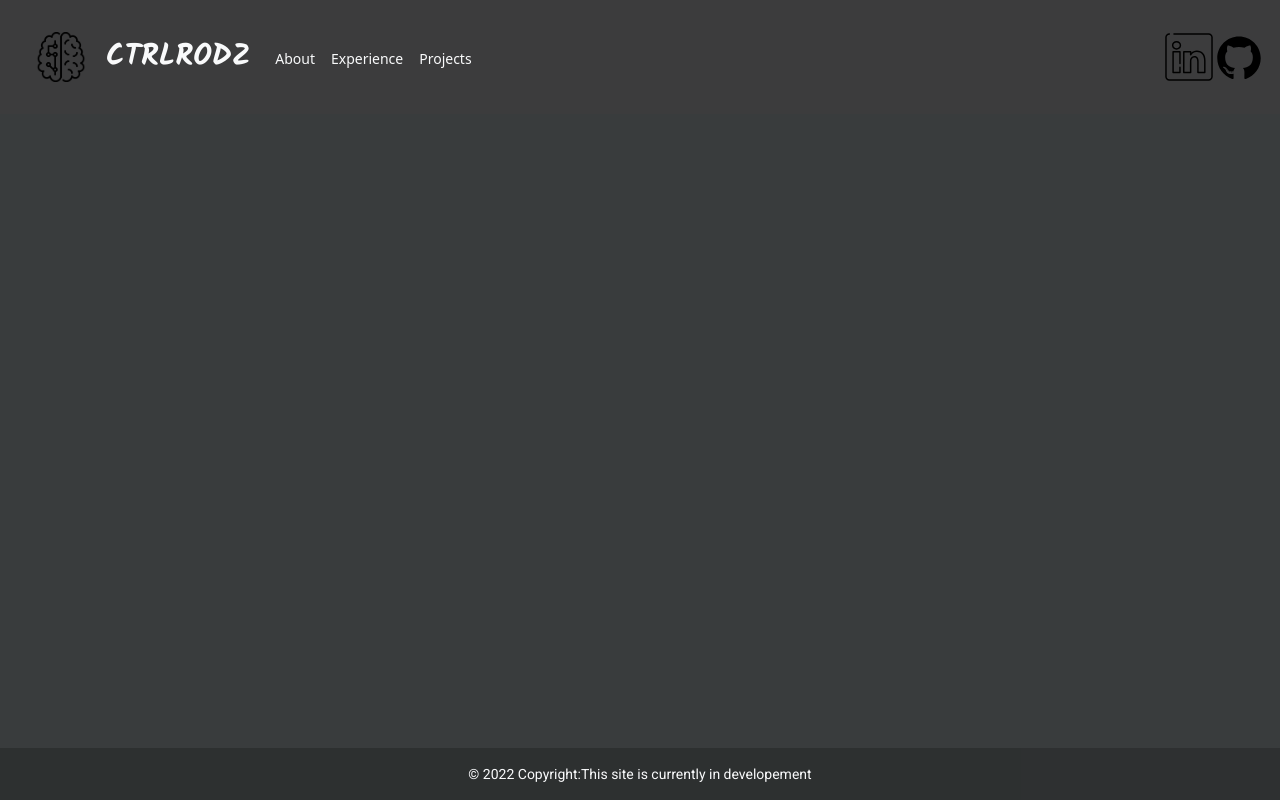
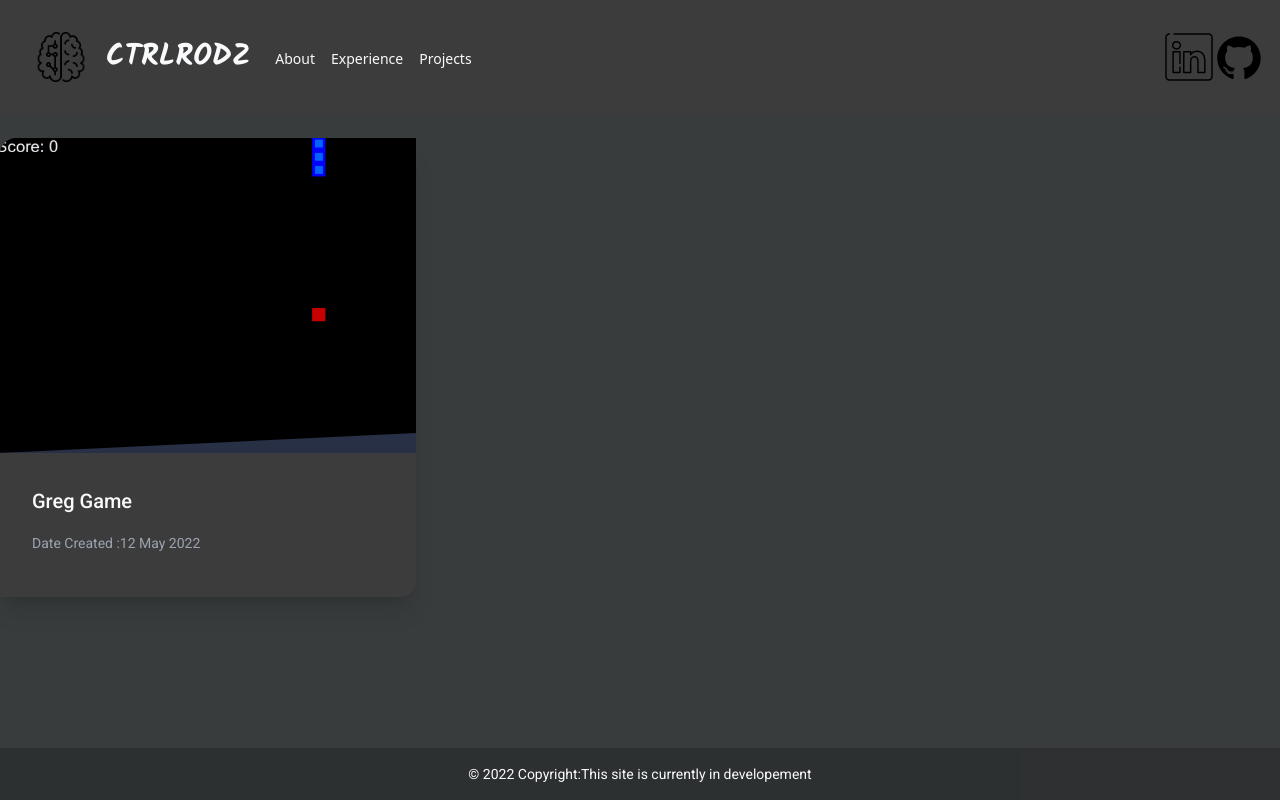
Before and after one commit to CrtlRodz/Portfolio-V1, an Angular app: page /project/1 in a window 1280 px wide. Before the commit this address led to /. Built offline with nearby package versions, Linux system fonts and the light colour scheme; a web font is replaced by a local one.

Commit message:
adding project details

```diff
--- a/src/app/about-me/about-me.component.html
+++ b/src/app/about-me/about-me.component.html
@@ -4,7 +4,7 @@
     </h1>
 
 <div class="p-8">
-    <h1>About Me</h1>
+
     <p>
         I am a software developer with a passion for creating beautiful, functional, and responsive web applications.
     </p>
--- a/src/app/app-routing.module.ts
+++ b/src/app/app-routing.module.ts
@@ -4,6 +4,7 @@ import { ExperienceComponent } from "./experience/experience.component";
 import { HomeComponent } from "./home/home.component";
 import { AboutMeComponent } from "./about-me/about-me.component";
 import { ProjectsComponent } from "./projects/projects.component";
+import { ProjectDetailsComponent } from "./project-details/project-details.component";
 
 const routes: Routes = [
   {
@@ -22,6 +23,10 @@ const routes: Routes = [
     path: "project",
     component: ProjectsComponent,
   },
+  {
+    path: 'project/:id',
+    component: ProjectDetailsComponent
+  }
 ];
 
 @NgModule({
--- a/src/app/app.module.ts
+++ b/src/app/app.module.ts
@@ -16,8 +16,10 @@ import { HomeComponent } from './home/home.component';
 import { FooterComponent } from './footer/footer.component';
 import { AboutMeComponent } from './about-me/about-me.component';
 import { ProjectsComponent } from './projects/projects.component';
+import { ProjectDetailsComponent } from './project-details/project-details.component';
+import { HttpClientModule } from '@angular/common/http';
 @NgModule({
-  declarations: [AppComponent, NavComponent, ExperienceComponent, HomeComponent, FooterComponent, AboutMeComponent, ProjectsComponent],
+  declarations: [AppComponent, NavComponent, ExperienceComponent, HomeComponent, FooterComponent, AboutMeComponent, ProjectsComponent, ProjectDetailsComponent],
   imports: [
     BrowserModule,
     AppRoutingModule,
@@ -29,7 +31,7 @@ import { ProjectsComponent } from './projects/projects.component';
     MatButtonModule,
     MatCardModule,
     MatSidenavModule,
-  ],
+    HttpClientModule,],
   providers: [],
   bootstrap: [AppComponent],
 })
--- a/src/app/home/home.component.html
+++ b/src/app/home/home.component.html
@@ -21,4 +21,4 @@
         </div>
     </div>
 </section>
-<!-- <app-projects></app-projects> -->
+<app-projects></app-projects>
--- /dev/null
+++ b/src/app/project-details/project-details.component.html
@@ -0,0 +1,31 @@
+<div *ngIf="!project">
+    loading
+</div>
+
+<div class="grid grid-cols-1 lg:grid-cols-3 gap-4 container mx-auto" *ngIf="project">
+    <a href="#" class="mt-6 rounded-tl-2xl rounded-br-2xl shadow-xl bg-secondary transform hover:-translate-y-2 hover:shadow-2xl transition duration-300">
+        <!-- Image -->
+        <img class="card-img-top rounded-tl-2xl w-full" src={{project.projectImage}} />
+
+        <!-- Shape -->
+        <div class="relative">
+            <div class="absolute pointer-events-none bottom-full w-full bg-secondary text-white">
+                <div class="absolute bottom-full w-full pb-5 overflow-hidden">
+                    <svg viewBox="0 0 100 50" preserveAspectRatio="none" class="absolute bottom-0 w-full h-full tranform" style="transform-origin: top center; transform: scale(2)">
+          <path d="M0 25h25L75 0h25v50H0z" fill="#283046"></path>
+        </svg>
+                </div>
+            </div>
+        </div>
+
+        <!-- Body -->
+        <div class="p-8">
+            <!-- Heading -->
+
+    <h2 class="text-3xl mb-2">{{project.ProjectName}}</h2>
+    <p class="mb-0">
+        <span class="text-gray-400">Date Created :{{project.dateCreated}}</span>
+    </p>
+        </div>
+    </a>
+</div>
--- a/src/app/projects/projects.component.ts
+++ b/src/app/projects/projects.component.ts
@@ -1,4 +1,5 @@
 import { Component, OnInit } from '@angular/core';
+import { ProjectService } from '../services/project.service';
 
 @Component({
   selector: 'app-projects',
@@ -6,19 +7,16 @@ import { Component, OnInit } from '@angular/core';
   styleUrls: ['./projects.component.css']
 })
 export class ProjectsComponent implements OnInit {
-  projects =[
-    {
-      ProjectName:"Greg Game",
-      techStack:"Python",
-      library:"Numpy,Pygame,Enum,torch,matplotlib",
-      dateCreated:"12 May 2022",
-      shortDescription:" This Project is based on Reinforcement Learning which trains the snake to eat the food present in the environment.",
-      projectImage:"./assets/img/gregGame.gif"
-    }
-  ]
-  constructor() { }
+  projects: any = []
+  constructor(private projectService: ProjectService) { }
+
 
   ngOnInit(): void {
+    this.getProjects()
+  }
+
+  getProjects(){
+    this.projectService.getprojects().subscribe(projects => this.projects = projects)
   }
 
 }
--- /dev/null
+++ b/src/assets/projects.json
@@ -0,0 +1,13 @@
+[
+    {
+        "id":1,
+
+            "ProjectName":"Greg Game",
+            "techStack":"Python",
+            "library":"Numpy,Pygame,Enum,torch,matplotlib",
+            "dateCreated":"12 May 2022",
+            "shortDescription":" This Project is based on Reinforcement Learning which trains the snake to eat the food present in the environment.",
+            "projectImage":"./assets/img/gregGame.gif"
+
+    }
+]
```
Also changed, not shown: src/app/services/project.interface.ts (added, +9 -0 lines), src/app/project-details/project-details.component.css (added), 2 other files (tests, documents, lock files or other folders).
